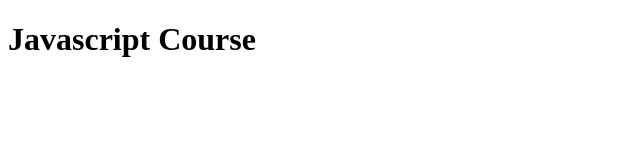
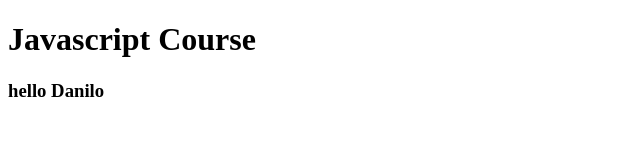
Before and after one commit to daaanils/learning-git, a plain HTML site: page index.html in a window 1280 px wide. Shown: the whole page, without its empty margins (0-640 px from the left). Drawn offline with Linux system fonts and the light colour scheme.

Commit message:
modifying index.html

```diff
--- a/index.html
+++ b/index.html
@@ -8,6 +8,7 @@
 <body>
 
     <h1>Javascript Course</h1>
+    <h3>hello Danilo</h3>
 
     <script src="main.js"></script>
 
```
